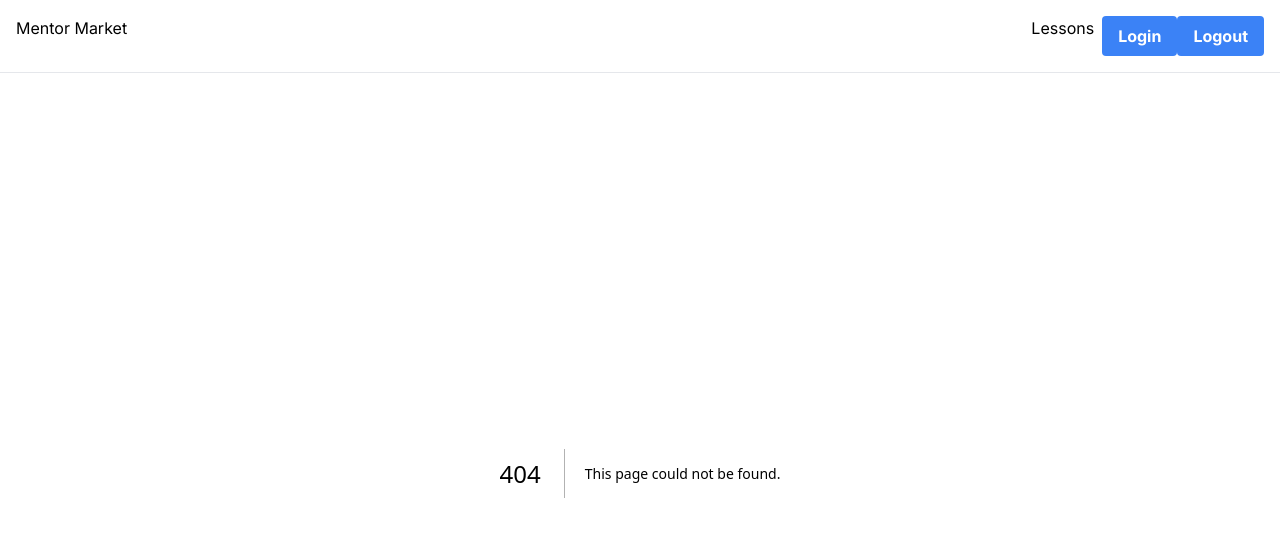
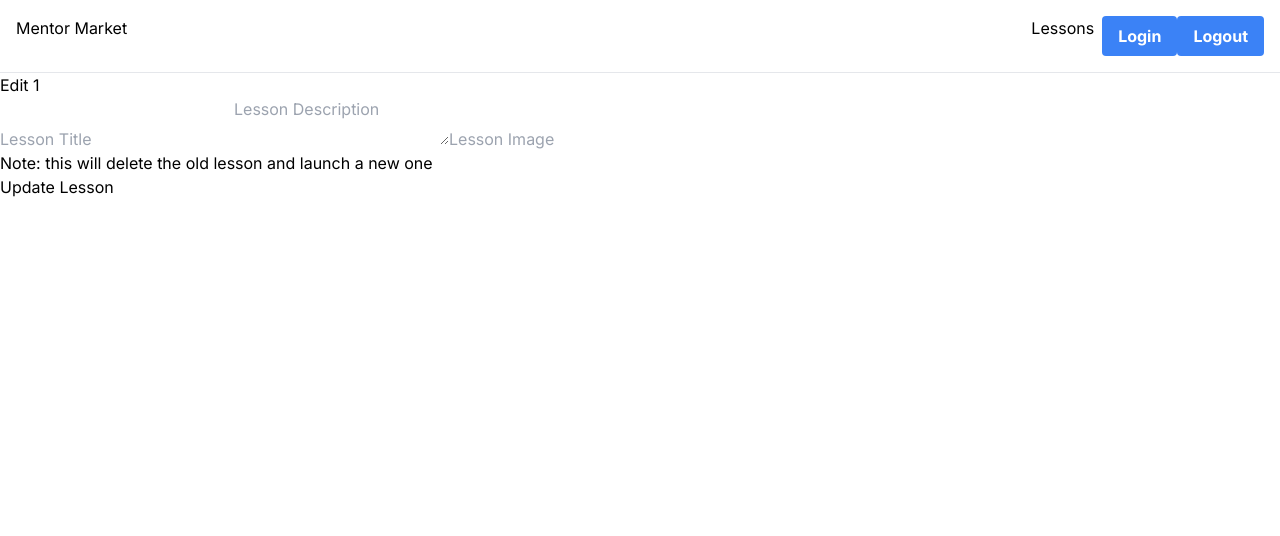
Before and after one commit to ATLBitLab/mentor-market, a Next.js app: page /lesson/edit/1 in a window 1280 px wide. Before the commit this address had no page. Shown: the top 536 px of the page. Built offline with nearby package versions, Linux system fonts and the light colour scheme.

Commit message:
route scaffolding

```diff
--- /dev/null
+++ b/app/lesson/[noteId]/page.tsx
@@ -0,0 +1,8 @@
+export default function LessonPage({params}: {params: {noteId: string}}){
+    return(
+        <>
+            {/* Lesson Page */}
+            Lesson {params.noteId}
+        </>
+    )
+}
--- /dev/null
+++ b/app/lesson/edit/[noteId]/page.tsx
@@ -0,0 +1,15 @@
+export default function EditLesson({params}: {params: {noteId: string}}){
+    return(
+        <>
+            {/* Edit Lesson Form */}
+            Edit {params.noteId}
+            <form>
+                <input type="text" placeholder="Lesson Title" />
+                <textarea placeholder="Lesson Description" />
+                <input type="upload" placeholder="Lesson Image" />
+                <p>Note: this will delete the old lesson and launch a new one</p>
+                <input type="submit" value="Update Lesson" />
+            </form>
+        </>
+    )
+}
--- /dev/null
+++ b/app/lesson/new/page.tsx
@@ -0,0 +1,13 @@
+export default function NewLesson(){
+    return(
+        <>
+            {/* Lesson Input Form */}
+            <form>
+                <input type="text" placeholder="Lesson Title" />
+                <textarea placeholder="Lesson Description" />
+                <input type="upload" placeholder="Lesson Image" />
+                <input type="submit" value="Post Lesson" />
+            </form>
+        </>
+    )
+}
--- /dev/null
+++ b/app/messages/[npub]/page.tsx
@@ -0,0 +1,7 @@
+export default function ConversationPage({params}: {params: {npub: string}}) {
+    return(
+        <>
+            Conversation with {params.npub}
+        </>
+    )
+}
--- /dev/null
+++ b/app/messages/page.tsx
@@ -0,0 +1,8 @@
+export default function MessagesPage(){
+    return(
+        <>
+            {/* Messages Page */}
+            Messages list
+        </>
+    )
+}
```
